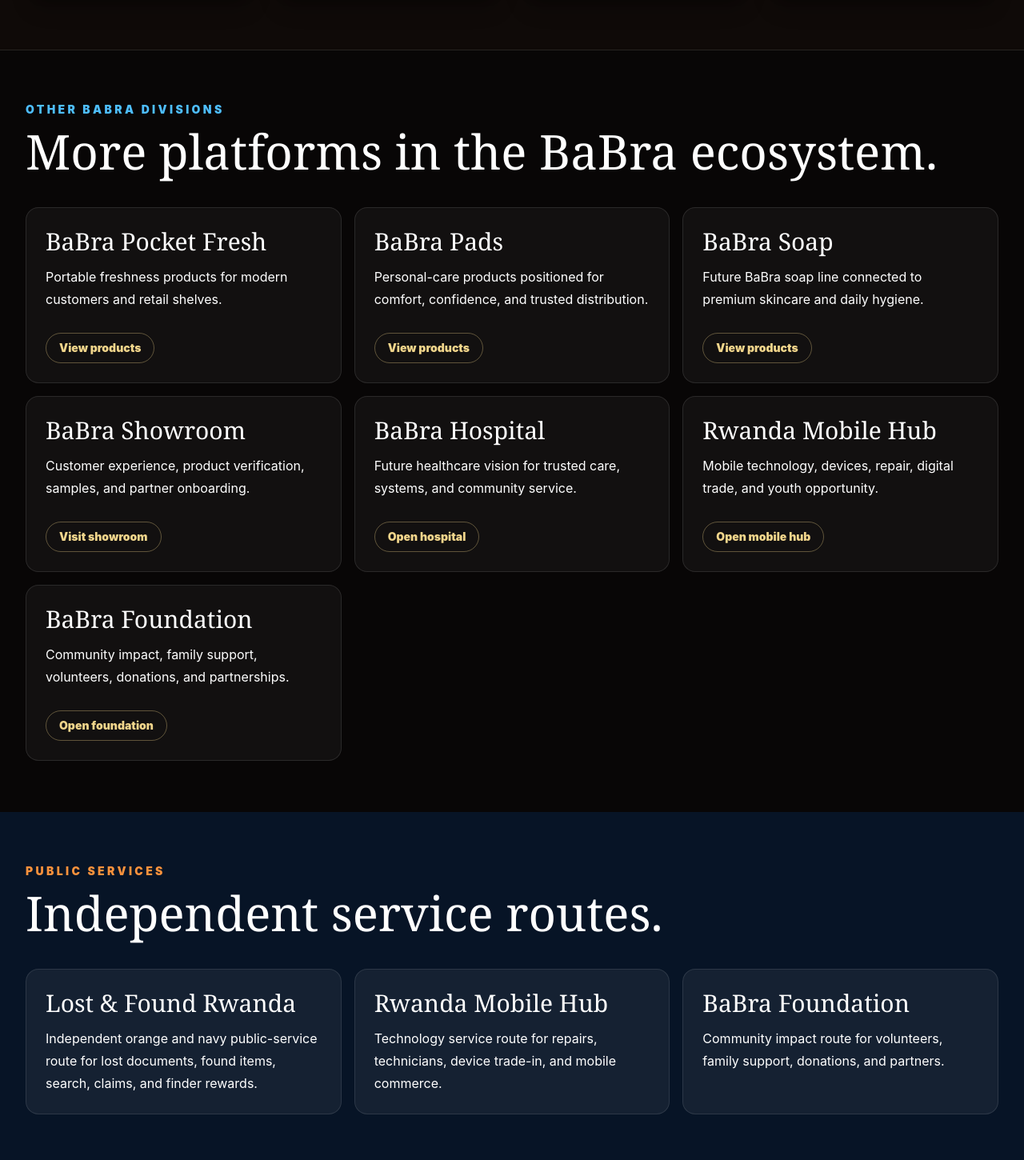
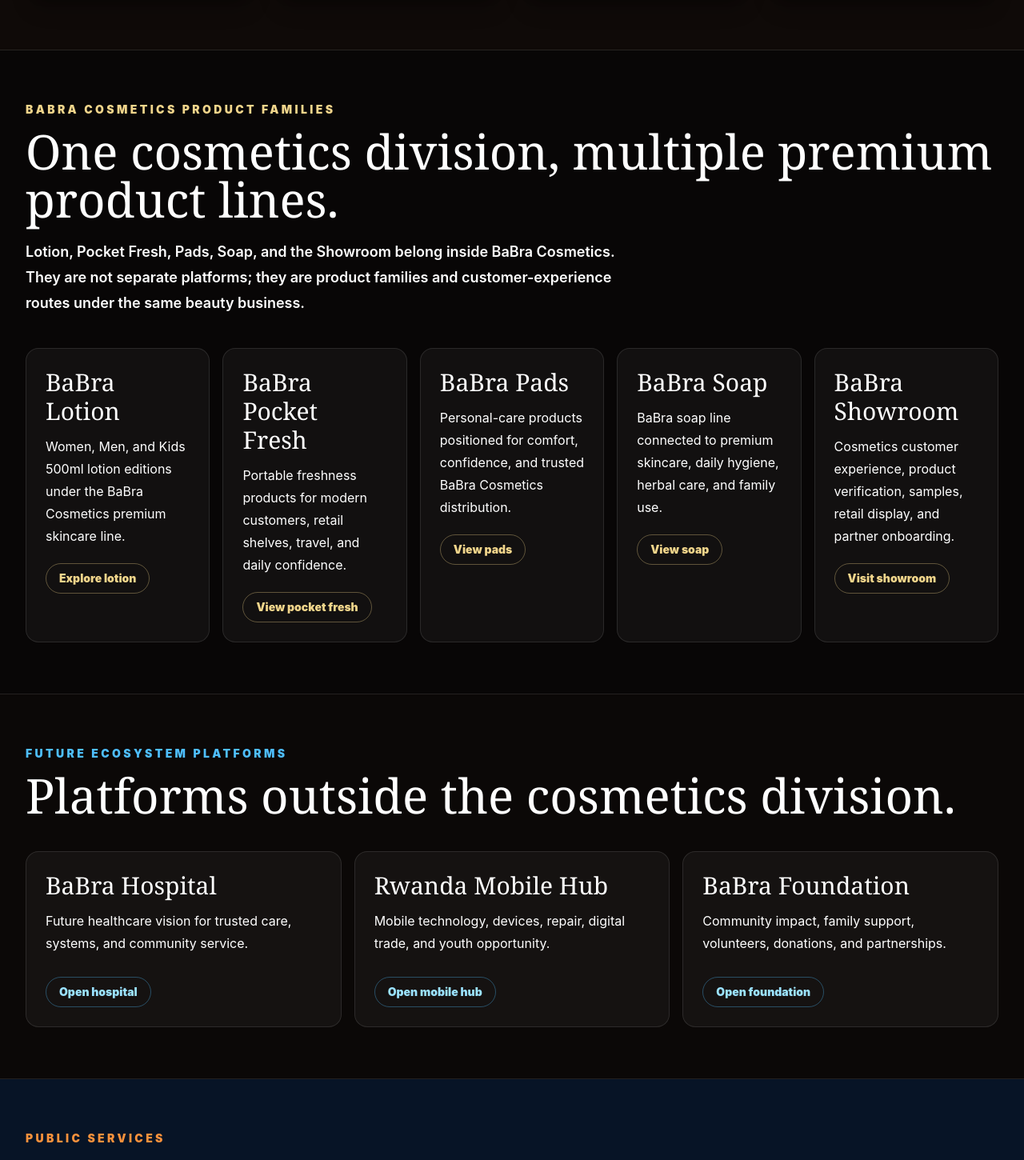
Before and after one commit to BaBraTv/babra-website-public, a Next.js app: page / in a window 1280 px wide. Shown: the part 3862-5312 px from the top of the page at 80% size. Built offline with nearby package versions, Linux system fonts and the light colour scheme.

Commit message:
Separate cosmetics families from ecosystem platforms

```diff
--- a/app/page.tsx
+++ b/app/page.tsx
@@ -58,11 +58,15 @@ const companies = [
   }
 ];
 
-const otherDivisions = [
-  ["BaBra Pocket Fresh", "/products", "Portable freshness products for modern customers and retail shelves.", "View products"],
-  ["BaBra Pads", "/products", "Personal-care products positioned for comfort, confidence, and trusted distribution.", "View products"],
-  ["BaBra Soap", "/products", "Future BaBra soap line connected to premium skincare and daily hygiene.", "View products"],
-  ["BaBra Showroom", "/showroom", "Customer experience, product verification, samples, and partner onboarding.", "Visit showroom"],
+const cosmeticsFamilies = [
+  ["BaBra Lotion", "/cosmetics", "Women, Men, and Kids 500ml lotion editions under the BaBra Cosmetics premium skincare line.", "Explore lotion"],
+  ["BaBra Pocket Fresh", "/products", "Portable freshness products for modern customers, retail shelves, travel, and daily confidence.", "View pocket fresh"],
+  ["BaBra Pads", "/products", "Personal-care products positioned for comfort, confidence, and trusted BaBra Cosmetics distribution.", "View pads"],
+  ["BaBra Soap", "/products", "BaBra soap line connected to premium skincare, daily hygiene, herbal care, and family use.", "View soap"],
+  ["BaBra Showroom", "/showroom", "Cosmetics customer experience, product verification, samples, retail display, and partner onboarding.", "Visit showroom"]
+];
+
+const ecosystemPlatforms = [
   ["BaBra Hospital", "/hospital", "Future healthcare vision for trusted care, systems, and community service.", "Open hospital"],
   ["Rwanda Mobile Hub", "/rwanda-mobile-hub", "Mobile technology, devices, repair, digital trade, and youth opportunity.", "Open mobile hub"],
   ["BaBra Foundation", "/foundation", "Community impact, family support, volunteers, donations, and partnerships.", "Open foundation"]
@@ -378,14 +382,34 @@ export default function HoldingHomePage() {
 
       <section className="px-5 py-16 md:px-8">
         <div className="mx-auto max-w-7xl">
-          <p className="text-sm font-black uppercase tracking-[0.24em] text-[#4ebeff]">Other BaBra Divisions</p>
-          <h2 className="mt-3 font-serif text-4xl leading-none md:text-6xl">More platforms in the BaBra ecosystem.</h2>
-          <div className="mt-10 grid gap-4 md:grid-cols-2 xl:grid-cols-3">
-            {otherDivisions.map(([name, href, description, button]) => (
+          <p className="text-sm font-black uppercase tracking-[0.24em] text-[#f1d58b]">BaBra Cosmetics product families</p>
+          <h2 className="mt-3 font-serif text-4xl leading-none md:text-6xl">One cosmetics division, multiple premium product lines.</h2>
+          <p className="mt-5 max-w-3xl text-lg font-semibold leading-8 text-white/62">
+            Lotion, Pocket Fresh, Pads, Soap, and the Showroom belong inside BaBra Cosmetics. They are not separate
+            platforms; they are product families and customer-experience routes under the same beauty business.
+          </p>
+          <div className="mt-10 grid gap-4 md:grid-cols-2 xl:grid-cols-5">
+            {cosmeticsFamilies.map(([name, href, description, button]) => (
               <article key={name} className="rounded-2xl border border-white/10 bg-white/[0.045] p-6">
                 <h3 className="font-serif text-3xl">{name}</h3>
                 <p className="mt-3 min-h-16 leading-7 text-white/62">{description}</p>
                 <a className="mt-5 inline-flex rounded-full border border-[#f1d58b]/35 px-4 py-2 text-sm font-black text-[#f1d58b]" href={href}>{button}</a>
+              </article>
+            ))}
+          </div>
+        </div>
+      </section>
+
+      <section className="border-y border-white/10 bg-[#0b0807] px-5 py-16 md:px-8">
+        <div className="mx-auto max-w-7xl">
+          <p className="text-sm font-black uppercase tracking-[0.24em] text-[#4ebeff]">Future ecosystem platforms</p>
+          <h2 className="mt-3 font-serif text-4xl leading-none md:text-6xl">Platforms outside the cosmetics division.</h2>
+          <div className="mt-10 grid gap-4 md:grid-cols-3">
+            {ecosystemPlatforms.map(([name, href, description, button]) => (
+              <article key={name} className="rounded-2xl border border-white/10 bg-white/[0.045] p-6">
+                <h3 className="font-serif text-3xl">{name}</h3>
+                <p className="mt-3 min-h-16 leading-7 text-white/62">{description}</p>
+                <a className="mt-5 inline-flex rounded-full border border-[#4ebeff]/35 px-4 py-2 text-sm font-black text-[#9be2ff]" href={href}>{button}</a>
               </article>
             ))}
           </div>
```
